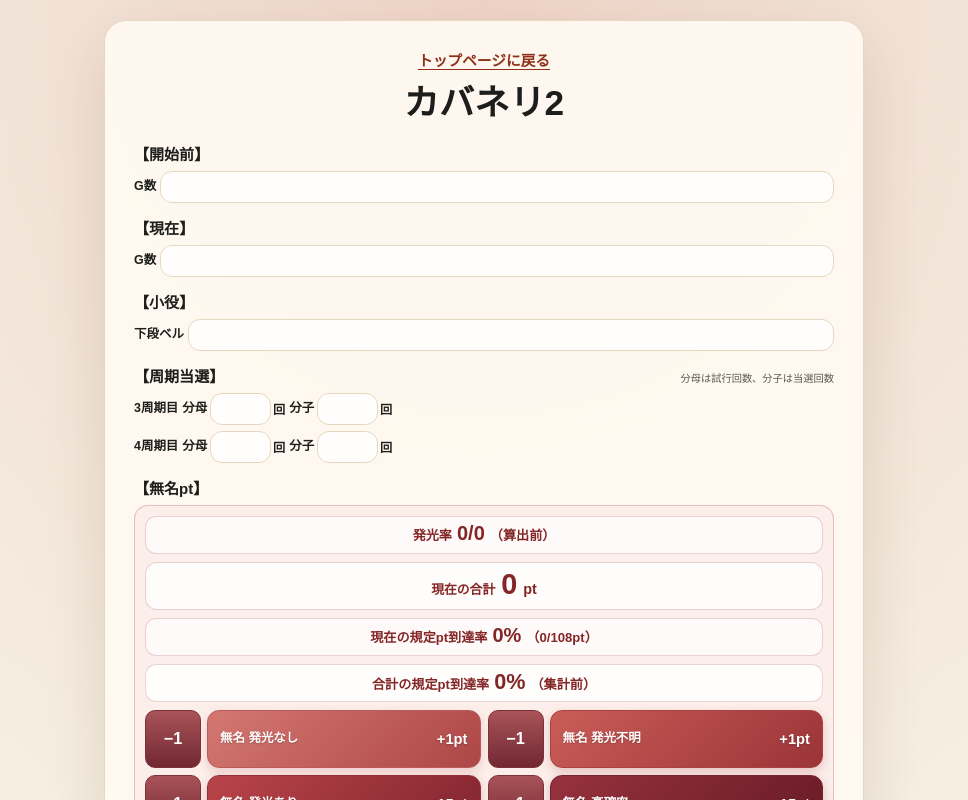
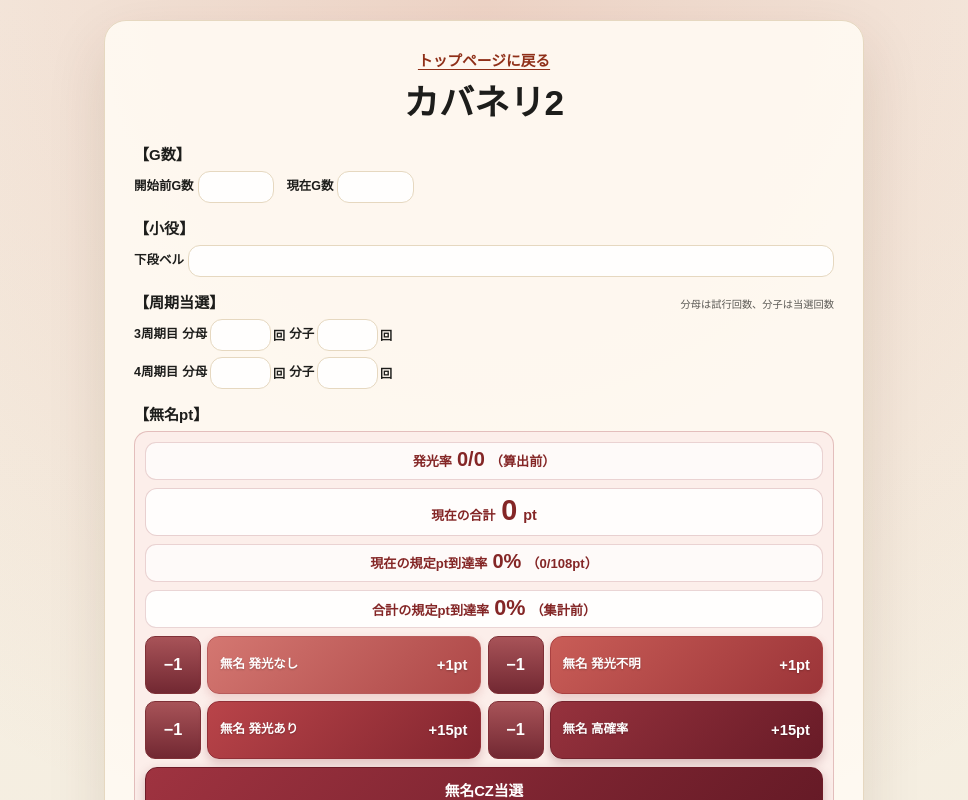
Before and after one commit to umedademu/suisoku, a Next.js app: page /kabaneri2 in a window 1280 px wide. Shown: the top 800 px of the page, without its empty margins (156-1124 px from the left). Built offline with nearby package versions, Linux system fonts and the light colour scheme.

Commit message:
カバネリ2のG数入力欄を横一列に変更

```diff
--- a/app/globals.css
+++ b/app/globals.css
@@ -343,6 +343,12 @@ a {
 
 .input-row-2 {
   grid-template-columns: repeat(2, minmax(0, 1fr));
+}
+
+.input-row.kabaneri-games-row {
+  grid-template-columns: repeat(2, max-content);
+  justify-content: start;
+  gap: 12px;
 }
 
 .input-row-3 {
--- a/app/kabaneri2/page.tsx
+++ b/app/kabaneri2/page.tsx
@@ -144,6 +144,7 @@ type InputField = {
 type StandardInputGroup = {
   title: string;
   fields: InputField[];
+  rowClass?: string;
 };
 
 type CycleInputRow = {
@@ -242,12 +243,20 @@ type EstimateResult = {
 
 const inputGroups: InputGroup[] = [
   {
-    title: "開始前",
-    fields: [{ key: "beforeGames", label: "G数" }]
-  },
-  {
-    title: "現在",
-    fields: [{ key: "currentGames", label: "G数" }]
+    title: "G数",
+    rowClass: "kabaneri-games-row",
+    fields: [
+      {
+        key: "beforeGames",
+        label: "開始前G数",
+        widthClass: "number-input-compact"
+      },
+      {
+        key: "currentGames",
+        label: "現在G数",
+        widthClass: "number-input-compact"
+      }
+    ]
   },
   {
     title: "小役",
@@ -1163,7 +1172,9 @@ export default function Kabaneri2Page() {
                   onDelete={handleCharacterHistoryDelete}
                 />
               ) : "fields" in group ? (
-                <div className={`input-row input-row-${Math.min(group.fields.length, 3)}`}>
+                <div
+                  className={`input-row input-row-${Math.min(group.fields.length, 3)}${group.rowClass ? ` ${group.rowClass}` : ""}`}
+                >
                   {group.fields.map((field) => (
                     <div className="input-field-wrap" key={field.key}>
                       <label className="input-field">
--- a/lib/app-info.ts
+++ b/lib/app-info.ts
@@ -1,3 +1,3 @@
-export const APP_VERSION = "0.90";
+export const APP_VERSION = "0.91";
 
 export const APP_TITLE = `推測ツールv${APP_VERSION}`;
```
Also changed, not shown: 1 other file (tests, documents, lock files or other folders).
